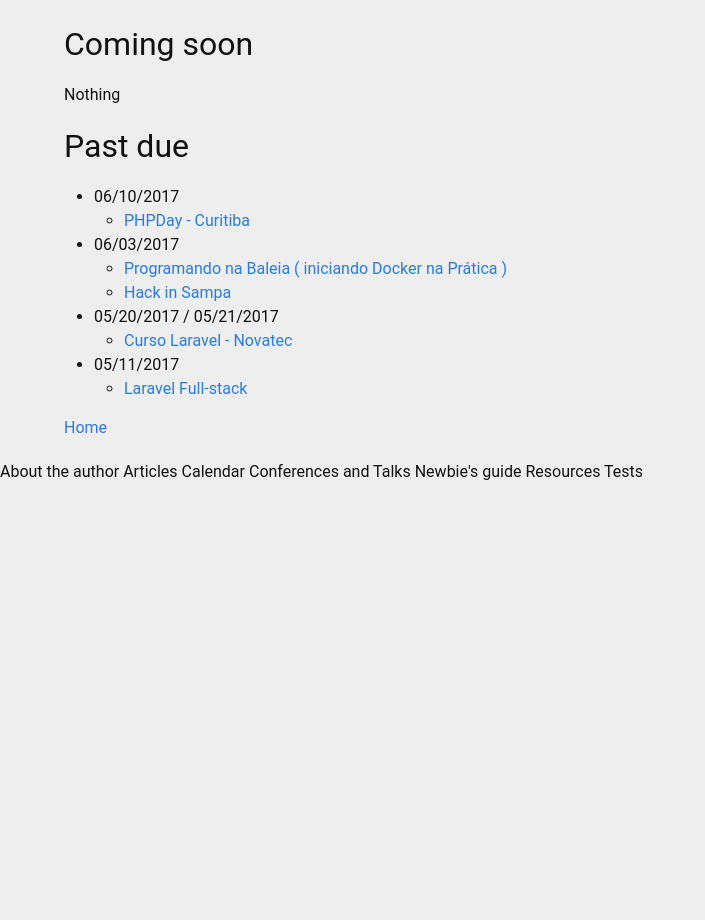
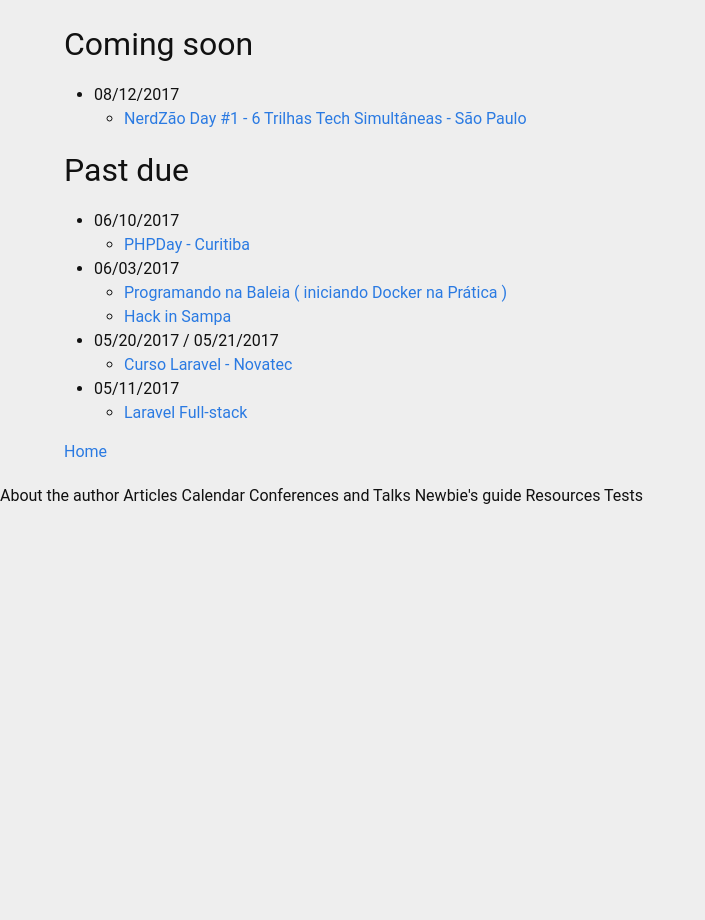
Before and after one commit to tiepdotme/marabesi.com, a Jekyll site: the page built from calendar.md, in a window 1280 px wide. Shown: the whole page, without its empty margins (0-705 px from the left). Built offline with Jekyll 4.4.1, drawn with Linux system fonts in a browser that asks for light colours; comment, search, counter and statistics services are not loaded.

Commit message:
added new meetup talk

```diff
--- a/calendar.md
+++ b/calendar.md
@@ -25,7 +25,8 @@ last_name: Marabesi
 
 # Coming soon
 
-Nothing
+- 08/12/2017
+  - [NerdZão Day #1 - 6 Trilhas Tech Simultâneas - São Paulo](https://www.meetup.com/pt-BR/Nerdzao/events/241571883/)
 
 # Past due
 
```
